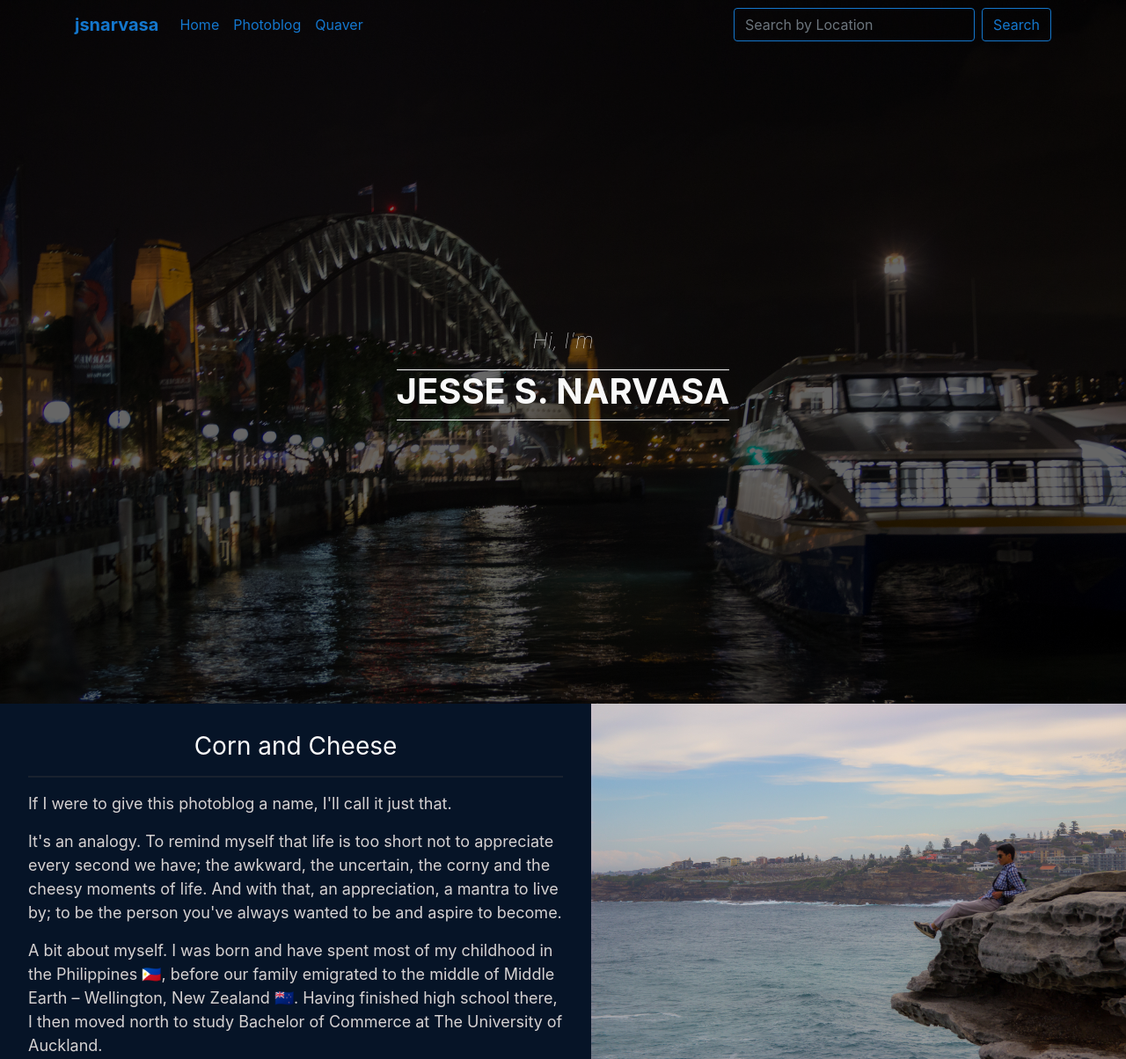
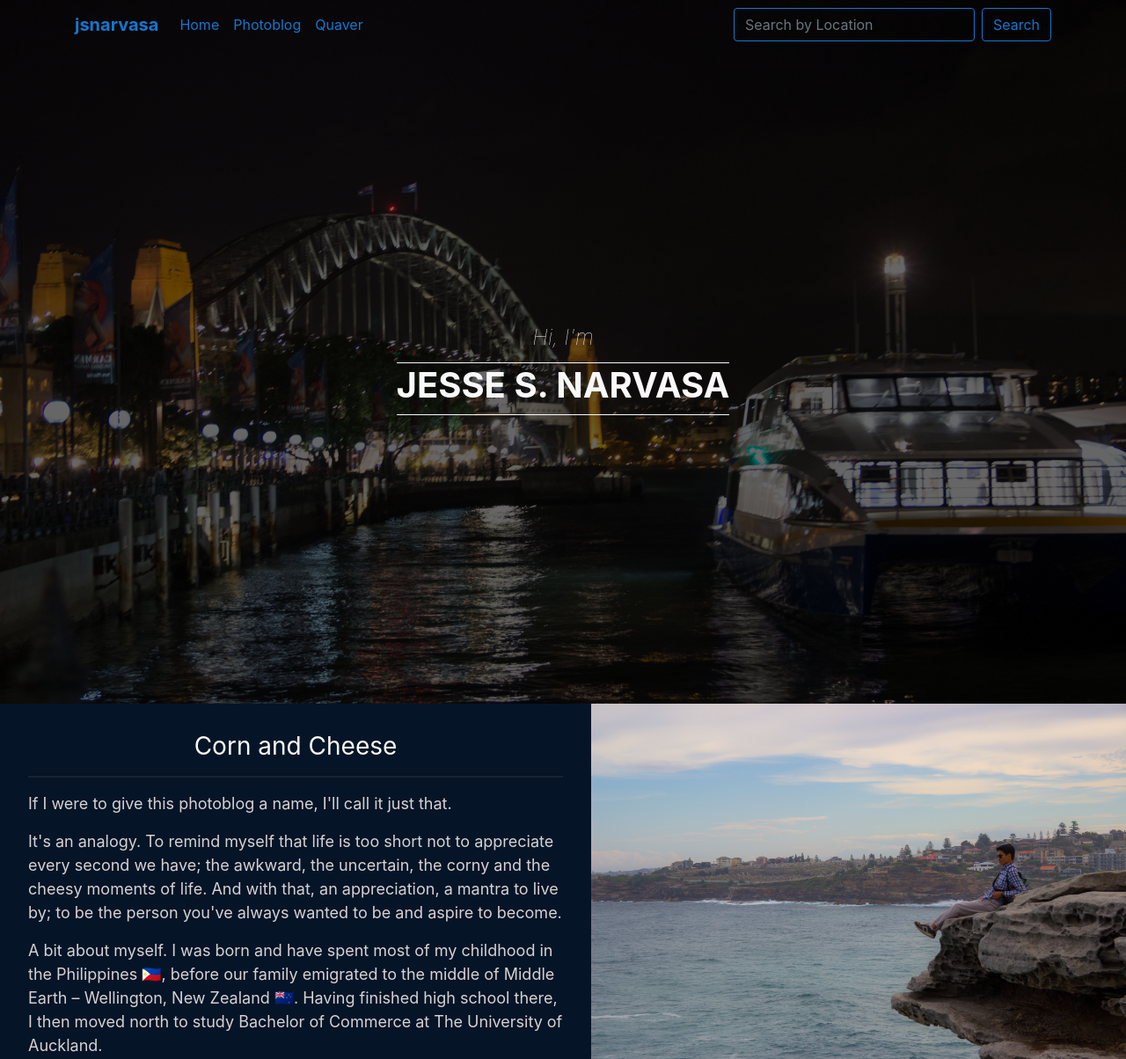
Before and after one commit to jsnarvasa/jsnarvasa.com, a Flask app: page / in a window 1280 px wide. Shown: the top 1204 px of the page at 88% size. Run offline with Flask 2, Linux system fonts and the light colour scheme; parts of the project's set-up code (start-up, migrations or seed data) failed here and were passed over; some libraries are stand-ins or nearby versions.

Commit message:
Updated line heights

```diff
--- a/app/templates/index.html
+++ b/app/templates/index.html
@@ -53,10 +53,10 @@
         <div class="container-fluid" id="splash-image-div">
             <img class="img-fluid" id="splash-image" src="{{url_for('static', filename='images/splashscreen.jpg')}}">
             <div id="splash-intro">
-                <h4 class="text-center" style="font-weight: lighter; line-height: 2em"><i>Hi, I'm</i></h4>
+                <h4 class="text-center" style="font-weight: lighter; line-height: 1.7em"><i>Hi, I'm</i></h4>
                 <div style="text-align: center">
                     <div id="name">
-                        <h1 class="text-center"><strong>JESSE S. NARVASA</strong></h1>
+                        <h1 class="text-center" style="line-height:1.25em"><strong>JESSE S. NARVASA</strong></h1>
                     </div>
                 </div>
             </div>
```
